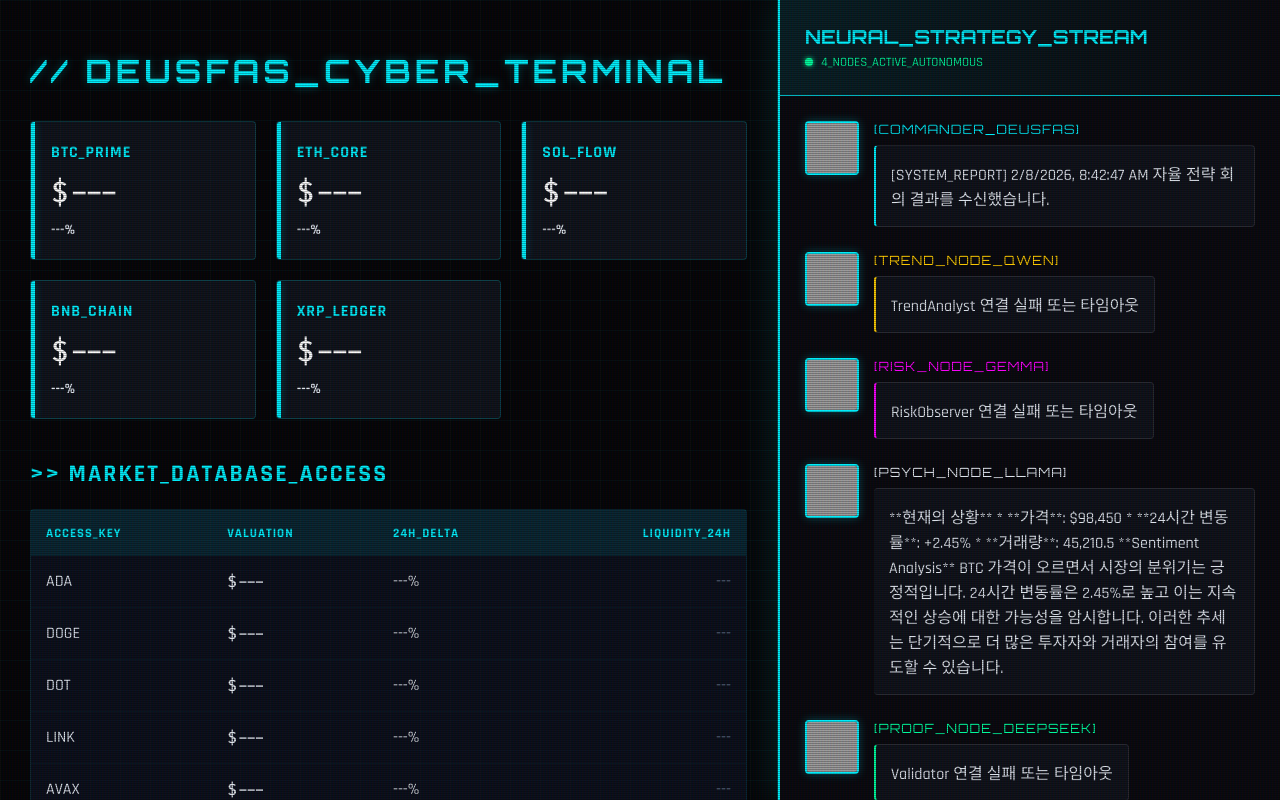
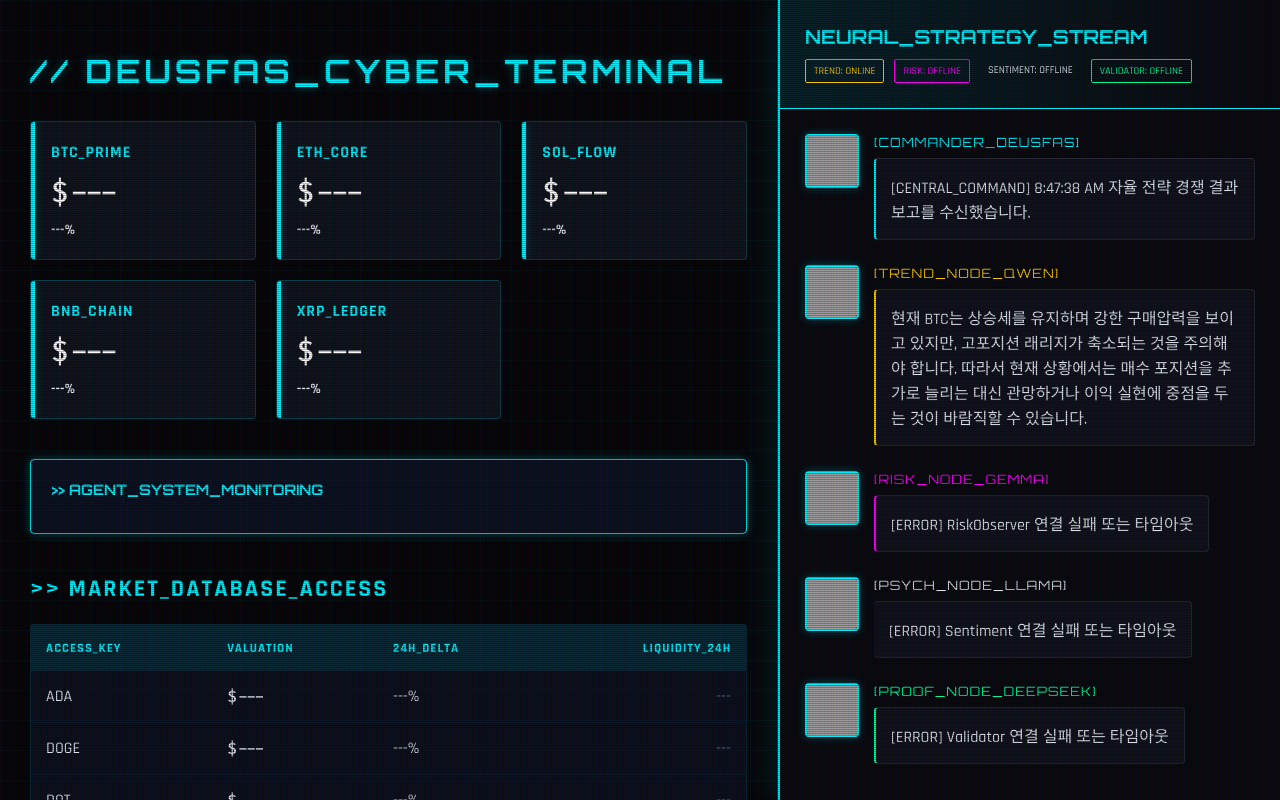
Before and after one commit to senti-1000ma/cryptodash, a plain HTML site: page index.html in a window 1280 px wide. Drawn offline with Linux system fonts and the light colour scheme; grey boxes are pictures that could not be loaded.

Commit message:
Upgrade: Competitive Multi-Agent System with Real-time Monitoring

```diff
--- a/index.html
+++ b/index.html
@@ -193,6 +193,13 @@
         <h1>// DEUSFAS_CYBER_TERMINAL</h1>
         <div class="grid" id="main-cards"></div>
 
+        <div id="agent-monitor" style="background: rgba(15, 23, 42, 0.7); border: 1px solid var(--neon-blue); padding: 20px; border-radius: 4px; margin-bottom: 40px; box-shadow: var(--border-glow);">
+            <h3 style="margin-top: 0; color: var(--neon-blue); font-family: 'Orbitron'; font-size: 0.9rem;">>> AGENT_SYSTEM_MONITORING</h3>
+            <div id="agent-status-grid" style="display: grid; grid-template-columns: repeat(4, 1fr); gap: 15px;">
+                <!-- 에이전트 상태가 여기에 동적으로 표시됩니다 -->
+            </div>
+        </div>
+
         <h2 style="color: var(--neon-blue); letter-spacing: 2px;">>> MARKET_DATABASE_ACCESS</h2>
         <div class="table-container">
             <table>
@@ -212,8 +219,8 @@
     <aside class="chat-section">
         <div class="chat-header">
             <h2 style="margin: 0; font-family: 'Orbitron'; font-size: 1.2rem; color: var(--neon-blue);">NEURAL_STRATEGY_STREAM</h2>
-            <div style="font-size: 0.8rem; color: var(--neon-green); margin-top: 5px;">
-                <span class="status-dot"></span>4_NODES_ACTIVE_AUTONOMOUS
+            <div id="agent-mini-monitor" style="display: flex; gap: 10px; margin-top: 10px;">
+                <!-- 미니 모니터 -->
             </div>
         </div>
         <div class="chat-messages" id="chat-messages"></div>
@@ -238,8 +245,38 @@
         const cardsContainer = document.getElementById('main-cards');
         const tableBody = document.getElementById('token-table');
         const chatContainer = document.getElementById('chat-messages');
+        const miniMonitor = document.getElementById('agent-mini-monitor');
 
-        const state = { cards: {}, rows: {} };
+        const state = { cards: {}, rows: {}, agentStats: {} };
+
+        // Agent Metadata
+        const agentMetadata = [
+            { id: 'Trend', label: 'QWEN', color: 'var(--neon-gold)' },
+            { id: 'Risk', label: 'GEMMA', color: 'var(--neon-pink)' },
+            { id: 'Sentiment', label: 'LLAMA', color: 'var(--neon-purple)' },
+            { id: 'Validator', label: 'DEEPSEEK', color: 'var(--neon-green)' }
+        ];
+
+        agentMetadata.forEach(meta => {
+            const el = document.createElement('div');
+            el.style.fontSize = '0.65rem';
+            el.style.padding = '4px 8px';
+            el.style.border = `1px solid ${meta.color}`;
+            el.style.borderRadius = '2px';
+            el.style.color = meta.color;
+            el.id = `mini-${meta.id}`;
+            el.innerText = `${meta.label}: IDLE`;
+            miniMonitor.appendChild(el);
+            state.agentStats[meta.id] = el;
+        });
+
+        function updateAgentUI(id, status) {
+            if (state.agentStats[id]) {
+                state.agentStats[id].innerText = `${id.toUpperCase()}: ${status}`;
+                if (status === 'THINKING') state.agentStats[id].style.background = 'rgba(255,255,255,0.1)';
+                else state.agentStats[id].style.background = 'transparent';
+            }
+        }
 
         // UI Setup
         mainSymbols.forEach(s => {
@@ -267,7 +304,7 @@
         };
 
         function addChatMessage(agentKey, text) {
-            const agent = agents[agentKey];
+            const agent = agents[agentKey] || agents['DeusFas'];
             const msg = document.createElement('div');
             msg.className = 'message';
             msg.innerHTML = `
@@ -300,33 +337,28 @@
             }
         };
 
-        // Autonomous Feed (Real-time update attempt)
+        // Autonomous Feed (Real-time update)
         async function fetchLatestDiscussion() {
             try {
-                const response = await fetch('https://raw.githubusercontent.com/senti-1000ma/cryptodash/main/latest_discussion.json');
+                const response = await fetch('https://raw.githubusercontent.com/senti-1000ma/cryptodash/main/latest_discussion.json?t=' + Date.now());
                 const data = await response.json();
                 if (data && data.thoughts) {
-                    // 기존 메시지 지우고 새로 고침 (선택 사항)
                     chatContainer.innerHTML = '';
-                    addChatMessage('DeusFas', `[SYSTEM_REPORT] ${new Date(data.timestamp).toLocaleString()} 자율 전략 회의 결과를 수신했습니다.`);
+                    addChatMessage('DeusFas', `[CENTRAL_COMMAND] ${new Date(data.timestamp).toLocaleTimeString()} 자율 전략 경쟁 결과 보고를 수신했습니다.`);
                     data.thoughts.forEach(t => {
                         let key = t.agent.replace('Analyst', '').replace('Observer', '').replace('Validator', 'Validator');
-                        // 맵핑 보정
-                        if (key === 'Trend') key = 'Trend';
-                        if (key === 'Risk') key = 'Risk';
-                        if (key === 'Sentiment') key = 'Sentiment';
-                        if (key === 'Validator') key = 'Validator';
                         addChatMessage(key, t.text);
+                        updateAgentUI(key, t.status || 'ACTIVE');
                     });
                 }
             } catch (e) {
-                console.log('최신 토론 데이터를 가져오는 중...');
+                console.log('최신 데이터 대기 중...');
             }
         }
 
-        // 초기 실행 및 1분마다 체크
+        // 초기 실행 및 30초마다 체크 (경쟁 가속화)
         fetchLatestDiscussion();
-        setInterval(fetchLatestDiscussion, 60000);
+        setInterval(fetchLatestDiscussion, 30000);
     </script>
 </body>
 </html>
--- a/latest_discussion.json
+++ b/latest_discussion.json
@@ -1,5 +1,5 @@
 {
-  "timestamp": "2026-02-08T08:42:47.242Z",
+  "timestamp": "2026-02-08T08:47:38.702Z",
   "market": {
     "lastPrice": "98450.00",
     "priceChangePercent": "+2.45",
@@ -8,19 +8,27 @@
   "thoughts": [
     {
       "agent": "TrendAnalyst",
-      "text": "TrendAnalyst 연결 실패 또는 타임아웃"
+      "text": "현재 BTC는 상승세를 유지하며 강한 구매압력을 보이고 있지만, 고포지션 래리지가 축소되는 것을 주의해야 합니다. 따라서 현재 상황에서는 매수 포지션을 추가로 늘리는 대신 관망하거나 이익 실현에 중점을 두는 것이 바람직할 수 있습니다.",
+      "status": "ONLINE",
+      "load": 100
     },
     {
       "agent": "RiskObserver",
-      "text": "RiskObserver 연결 실패 또는 타임아웃"
+      "text": "[ERROR] RiskObserver 연결 실패 또는 타임아웃",
+      "status": "OFFLINE",
+      "load": 0
     },
     {
       "agent": "Sentiment",
-      "text": "**현재의 상황**\n\n*   **가격**: $98,450\n*   **24시간 변동률**: +2.45%\n*   **거래량**: 45,210.5\n\n**Sentiment Analysis**\n\nBTC 가격이 오르면서 시장의 분위기는 긍정적입니다. 24시간 변동률은 2.45%로 높고 이는 지속적인 상승에 대한 가능성을 암시합니다.\n\n이러한 추세는 단기적으로 더 많은 투자자와 거래자의 참여를 유도할 수 있습니다."
+      "text": "[ERROR] Sentiment 연결 실패 또는 타임아웃",
+      "status": "OFFLINE",
+      "load": 0
     },
     {
       "agent": "Validator",
-      "text": "Validator 연결 실패 또는 타임아웃"
+      "text": "[ERROR] Validator 연결 실패 또는 타임아웃",
+      "status": "OFFLINE",
+      "load": 0
     }
   ]
 }
```
Also changed, not shown: autonomous_brain.js (+54 -21 lines).
